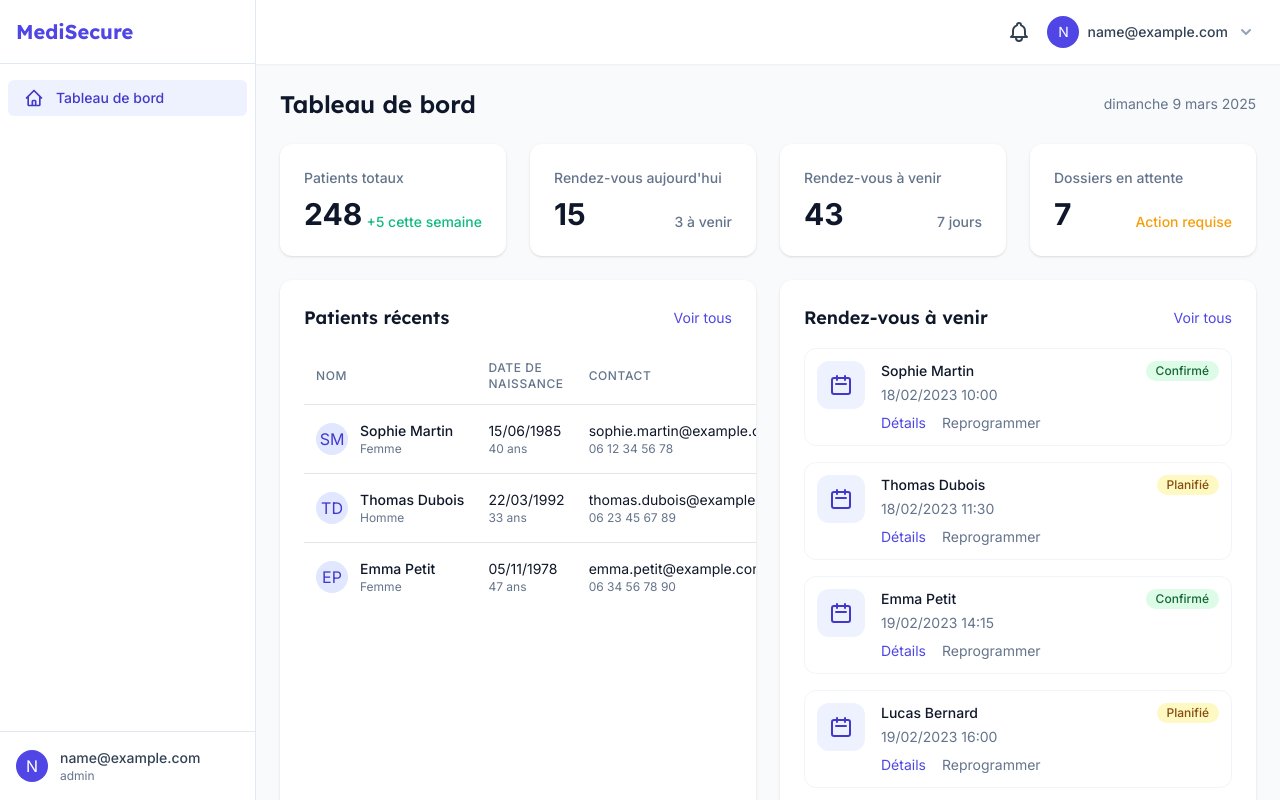
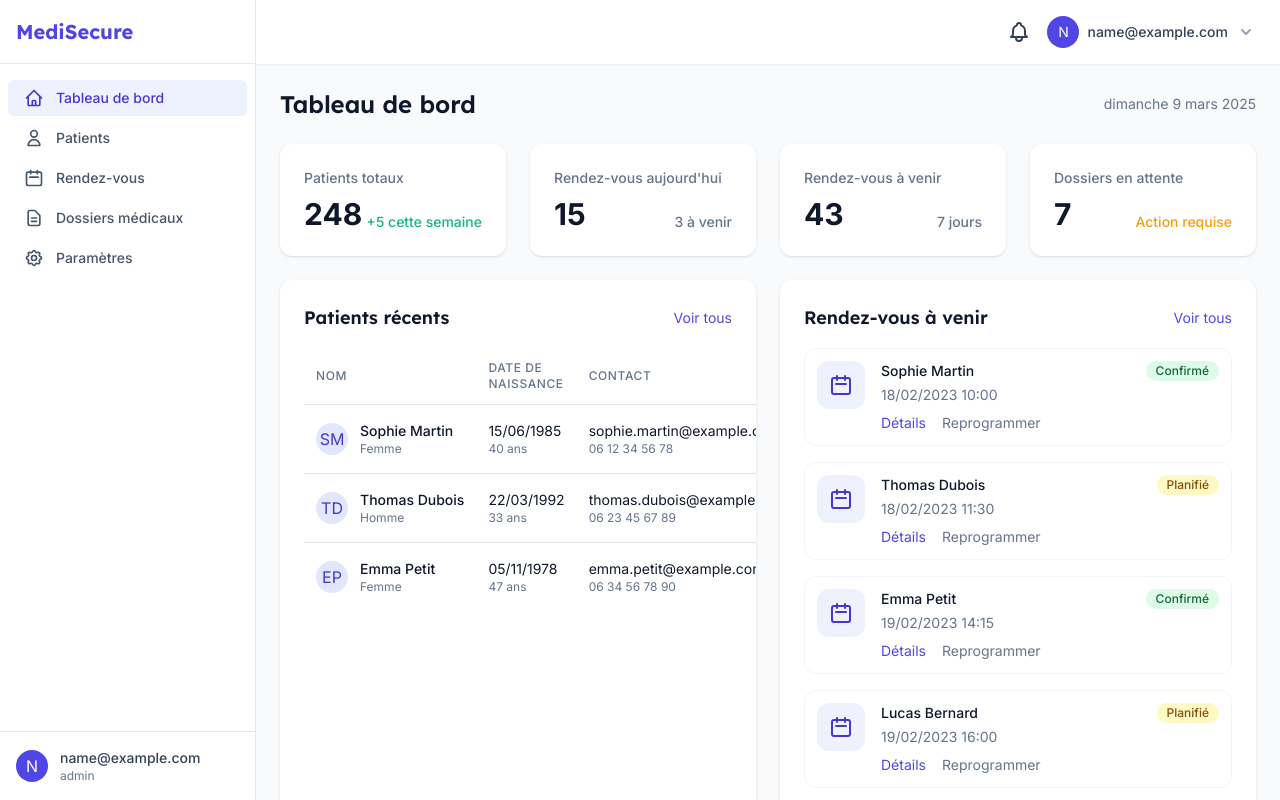
Before and after one commit to alexgitENI/esi-projet-fil-rouge, a React (Vite) app in the folder medisecure-frontend/: page /dashboard in a window 1280 px wide. Built offline with nearby package versions, Linux system fonts and the light colour scheme; no server answers; sample sign-in values are in the browser's storage.

Commit message:
Sync apiClient avec back

```diff
--- a/medisecure-frontend/src/api/apiClient.ts
+++ b/medisecure-frontend/src/api/apiClient.ts
@@ -33,21 +33,37 @@ class ApiClient {
         if (token && config.headers) {
           config.headers.Authorization = `Bearer ${token}`;
         }
+        console.log(
+          `Requête ${config.method?.toUpperCase()} vers ${config.url}`,
+          config.data
+        );
         return config;
       },
-      (error) => Promise.reject(error)
+      (error) => {
+        console.error("Erreur lors de la préparation de la requête:", error);
+        return Promise.reject(error);
+      }
     );
 
     // Interceptor de réponse - gère les erreurs d'authentification
     this.axiosInstance.interceptors.response.use(
-      (response) => response,
+      (response) => {
+        console.log(`Réponse de ${response.config.url}:`, response.data);
+        return response; // Retourne la réponse complète et non juste les données
+      },
       async (error: AxiosError) => {
-        // Si ce n'est pas une erreur 401 ou si nous n'avons pas de config, rejeter l'erreur
-        if (error.response?.status !== 401 || !error.config) {
-          return Promise.reject(error);
-        }
+        if (error.response) {
+          console.error(
+            `Erreur ${error.response.status} pour ${error.config?.url}:`,
+            error.response.data
+          );
 
-        // Rediriger vers la page de connexion en cas d'erreur d'authentification
+          // Si l'erreur est 401 (non autorisé), déconnexion
+          if (
+            error.response.status === 401 &&
+            !error.config?.url?.includes("login")
+          ) {
+            console.warn("Token expiré ou invalide, déconnexion...");
             localStorage.removeItem("access_token");
             localStorage.removeItem("user");
 
@@ -55,15 +71,23 @@ class ApiClient {
             if (!window.location.pathname.includes("login")) {
               window.location.href = "/login";
             }
-
+          }
+        } else {
+          console.error("Erreur réseau:", error.message);
+        }
         return Promise.reject(error);
       }
     );
   }
 
   public async get<T>(url: string, config?: AxiosRequestConfig): Promise<T> {
+    try {
       const response = await this.axiosInstance.get<T>(url, config);
       return response.data;
+    } catch (error) {
+      console.error(`Erreur GET ${url}:`, error);
+      throw error;
+    }
   }
 
   public async post<T>(
@@ -71,8 +95,13 @@ class ApiClient {
     data?: any,
     config?: AxiosRequestConfig
   ): Promise<T> {
+    try {
       const response = await this.axiosInstance.post<T>(url, data, config);
       return response.data;
+    } catch (error) {
+      console.error(`Erreur POST ${url}:`, error);
+      throw error;
+    }
   }
 
   public async put<T>(
@@ -80,8 +109,13 @@ class ApiClient {
     data?: any,
     config?: AxiosRequestConfig
   ): Promise<T> {
+    try {
       const response = await this.axiosInstance.put<T>(url, data, config);
       return response.data;
+    } catch (error) {
+      console.error(`Erreur PUT ${url}:`, error);
+      throw error;
+    }
   }
 
   public async patch<T>(
@@ -89,13 +123,23 @@ class ApiClient {
     data?: any,
     config?: AxiosRequestConfig
   ): Promise<T> {
+    try {
       const response = await this.axiosInstance.patch<T>(url, data, config);
       return response.data;
+    } catch (error) {
+      console.error(`Erreur PATCH ${url}:`, error);
+      throw error;
+    }
   }
 
   public async delete<T>(url: string, config?: AxiosRequestConfig): Promise<T> {
+    try {
       const response = await this.axiosInstance.delete<T>(url, config);
       return response.data;
+    } catch (error) {
+      console.error(`Erreur DELETE ${url}:`, error);
+      throw error;
+    }
   }
 }
 
--- a/medisecure-frontend/src/api/services/patientService.ts
+++ b/medisecure-frontend/src/api/services/patientService.ts
@@ -9,7 +9,7 @@ import {
 
 // Interface pour adapter les réponses de l'API
 interface PatientListResponse {
-  patients: Patient[];
+  patients: any[];
   total: number;
   skip: number;
   limit: number;
@@ -72,48 +72,84 @@ const adaptPatientUpdateDto = (frontDto: PatientUpdateDto): any => {
 
 const patientService = {
   getAllPatients: async (): Promise<Patient[]> => {
+    try {
       const response = await apiClient.get<PatientListResponse>(
         ENDPOINTS.PATIENTS.BASE
       );
       return response.patients.map(adaptPatientFromApi);
+    } catch (error) {
+      console.error("Erreur lors de la récupération des patients:", error);
+      throw error;
+    }
   },
 
   getPatientById: async (id: string): Promise<Patient> => {
+    try {
       const response = await apiClient.get<any>(ENDPOINTS.PATIENTS.DETAIL(id));
       return adaptPatientFromApi(response);
+    } catch (error) {
+      console.error(`Erreur lors de la récupération du patient ${id}:`, error);
+      throw error;
+    }
   },
 
   createPatient: async (patient: PatientCreateDto): Promise<Patient> => {
+    try {
       const adaptedPatient = adaptPatientCreateDto(patient);
+      console.log("Envoi des données au backend:", adaptedPatient);
       const response = await apiClient.post<any>(
         ENDPOINTS.PATIENTS.BASE,
         adaptedPatient
       );
+      console.log("Réponse du backend après création:", response);
       return adaptPatientFromApi(response);
+    } catch (error) {
+      console.error("Erreur lors de la création du patient:", error);
+      throw error;
+    }
   },
 
   updatePatient: async (
     id: string,
     patient: PatientUpdateDto
   ): Promise<Patient> => {
+    try {
       const adaptedPatient = adaptPatientUpdateDto(patient);
+      console.log(`Mise à jour du patient ${id}:`, adaptedPatient);
       const response = await apiClient.put<any>(
         ENDPOINTS.PATIENTS.DETAIL(id),
         adaptedPatient
       );
+      console.log("Réponse du backend après mise à jour:", response);
       return adaptPatientFromApi(response);
+    } catch (error) {
+      console.error(`Erreur lors de la mise à jour du patient ${id}:`, error);
+      throw error;
+    }
   },
 
   deletePatient: async (id: string): Promise<void> => {
-    return apiClient.delete(ENDPOINTS.PATIENTS.DETAIL(id));
+    try {
+      console.log(`Suppression du patient ${id}`);
+      await apiClient.delete(ENDPOINTS.PATIENTS.DETAIL(id));
+      console.log(`Patient ${id} supprimé avec succès`);
+    } catch (error) {
+      console.error(`Erreur lors de la suppression du patient ${id}:`, error);
+      throw error;
+    }
   },
 
   searchPatients: async (query: string): Promise<Patient[]> => {
+    try {
       const response = await apiClient.post<PatientListResponse>(
         ENDPOINTS.PATIENTS.SEARCH,
         { name: query, skip: 0, limit: 100 }
       );
       return response.patients.map(adaptPatientFromApi);
+    } catch (error) {
+      console.error("Erreur lors de la recherche de patients:", error);
+      throw error;
+    }
   },
 };
 
--- a/medisecure-frontend/src/components/layout/SideBar/SideBar.tsx
+++ b/medisecure-frontend/src/components/layout/SideBar/SideBar.tsx
@@ -1,6 +1,5 @@
 // medisecure-frontend/src/components/layout/SideBar/SideBar.tsx
-
-import React from "react";
+import React, { ReactElement } from "react";
 import { NavLink, Link } from "react-router-dom";
 import { useAuth } from "../../../context/AuthContext";
 
@@ -11,7 +10,7 @@ interface SidebarProps {
 
 interface NavItemProps {
   to: string;
-  icon: JSX.Element;
+  icon: ReactElement;
   label: string;
 }
 
@@ -95,7 +94,96 @@ const Sidebar: React.FC<SidebarProps> = ({ mobile = false, onClose }) => {
             }
             label="Tableau de bord"
           />
-          {/* Autres NavItems ici... */}
+
+          <NavItem
+            to="/patients"
+            icon={
+              <svg
+                className="h-5 w-5"
+                xmlns="http://www.w3.org/2000/svg"
+                fill="none"
+                viewBox="0 0 24 24"
+                stroke="currentColor"
+              >
+                <path
+                  strokeLinecap="round"
+                  strokeLinejoin="round"
+                  strokeWidth={2}
+                  d="M16 7a4 4 0 11-8 0 4 4 0 018 0zM12 14a7 7 0 00-7 7h14a7 7 0 00-7-7z"
+                />
+              </svg>
+            }
+            label="Patients"
+          />
+
+          <NavItem
+            to="/appointments"
+            icon={
+              <svg
+                className="h-5 w-5"
+                xmlns="http://www.w3.org/2000/svg"
+                fill="none"
+                viewBox="0 0 24 24"
+                stroke="currentColor"
+              >
+                <path
+                  strokeLinecap="round"
+                  strokeLinejoin="round"
+                  strokeWidth={2}
+                  d="M8 7V3m8 4V3m-9 8h10M5 21h14a2 2 0 002-2V7a2 2 0 00-2-2H5a2 2 0 00-2 2v12a2 2 0 002 2z"
+                />
+              </svg>
+            }
+            label="Rendez-vous"
+          />
+
+          <NavItem
+            to="/medical-records"
+            icon={
+              <svg
+                className="h-5 w-5"
+                xmlns="http://www.w3.org/2000/svg"
+                fill="none"
+                viewBox="0 0 24 24"
+                stroke="currentColor"
+              >
+                <path
+                  strokeLinecap="round"
+                  strokeLinejoin="round"
+                  strokeWidth={2}
+                  d="M9 12h6m-6 4h6m2 5H7a2 2 0 01-2-2V5a2 2 0 012-2h5.586a1 1 0 01.707.293l5.414 5.414a1 1 0 01.293.707V19a2 2 0 01-2 2z"
+                />
+              </svg>
+            }
+            label="Dossiers médicaux"
+          />
+
+          <NavItem
+            to="/settings"
+            icon={
+              <svg
+                className="h-5 w-5"
+                xmlns="http://www.w3.org/2000/svg"
+                fill="none"
+                viewBox="0 0 24 24"
+                stroke="currentColor"
+              >
+                <path
+                  strokeLinecap="round"
+                  strokeLinejoin="round"
+                  strokeWidth={2}
+                  d="M10.325 4.317c.426-1.756 2.924-1.756 3.35 0a1.724 1.724 0 002.573 1.066c1.543-.94 3.31.826 2.37 2.37a1.724 1.724 0 001.065 2.572c1.756.426 1.756 2.924 0 3.35a1.724 1.724 0 00-1.066 2.573c.94 1.543-.826 3.31-2.37 2.37a1.724 1.724 0 00-2.572 1.065c-.426 1.756-2.924 1.756-3.35 0a1.724 1.724 0 00-2.573-1.066c-1.543.94-3.31-.826-2.37-2.37a1.724 1.724 0 00-1.065-2.572c-1.756-.426-1.756-2.924 0-3.35a1.724 1.724 0 001.066-2.573c-.94-1.543.826-3.31 2.37-2.37.996.608 2.296.07 2.572-1.065z"
+                />
+                <path
+                  strokeLinecap="round"
+                  strokeLinejoin="round"
+                  strokeWidth={2}
+                  d="M15 12a3 3 0 11-6 0 3 3 0 016 0z"
+                />
+              </svg>
+            }
+            label="Paramètres"
+          />
         </nav>
       </div>
 
@@ -103,13 +191,29 @@ const Sidebar: React.FC<SidebarProps> = ({ mobile = false, onClose }) => {
       <div className="p-4 border-t border-slate-200">
         <div className="flex items-center">
           <div className="h-8 w-8 rounded-full bg-primary-600 flex items-center justify-center text-white">
-            {user?.email ? user.email.charAt(0).toUpperCase() : "A"}
+            {user?.first_name
+              ? user.first_name.charAt(0).toUpperCase()
+              : user?.email
+              ? user.email.charAt(0).toUpperCase()
+              : "A"}
           </div>
           <div className="ml-3">
             <p className="text-sm font-medium text-slate-700">
-              {user?.email || "Utilisateur"}
+              {user?.first_name && user?.last_name
+                ? `${user.first_name} ${user.last_name}`
+                : user?.email || "Utilisateur"}
             </p>
-            <p className="text-xs text-slate-500">{user?.role || ""}</p>
+            <p className="text-xs text-slate-500">
+              {user?.role === "ADMIN"
+                ? "Administrateur"
+                : user?.role === "DOCTOR"
+                ? "Médecin"
+                : user?.role === "NURSE"
+                ? "Infirmier(ère)"
+                : user?.role === "RECEPTIONIST"
+                ? "Réceptionniste"
+                : user?.role || ""}
+            </p>
           </div>
         </div>
       </div>
```
Also changed, not shown: 2 other files (tests, documents, lock files or other folders). Lines whose indentation alone changed are shown as unchanged.
